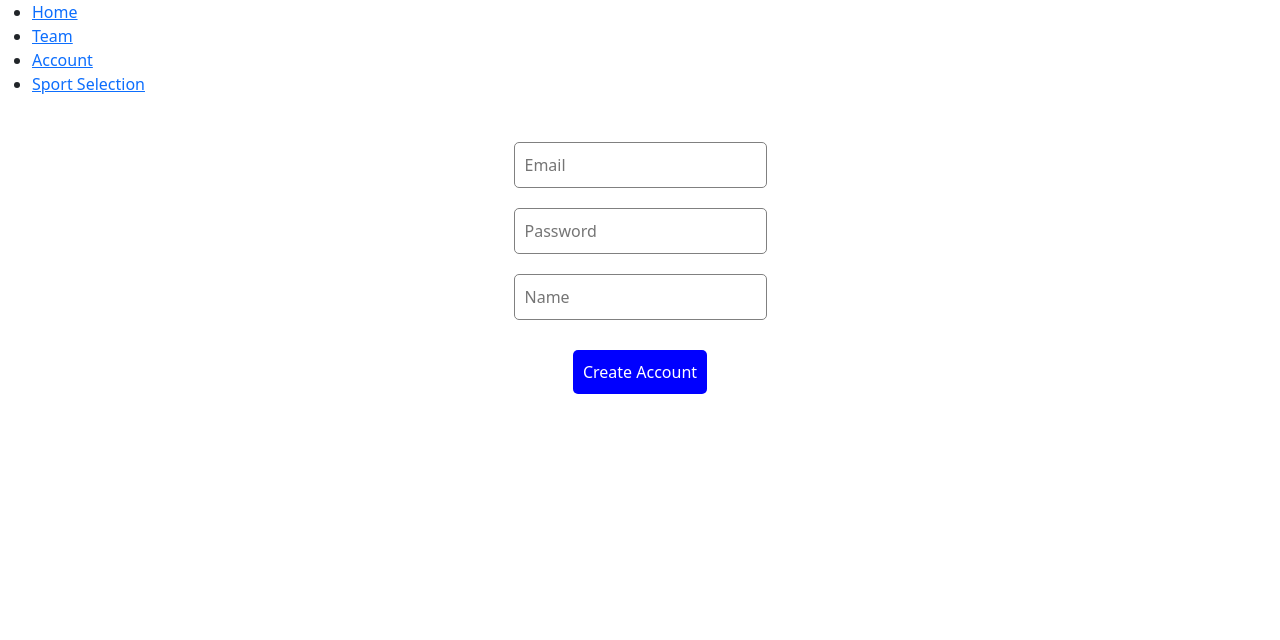
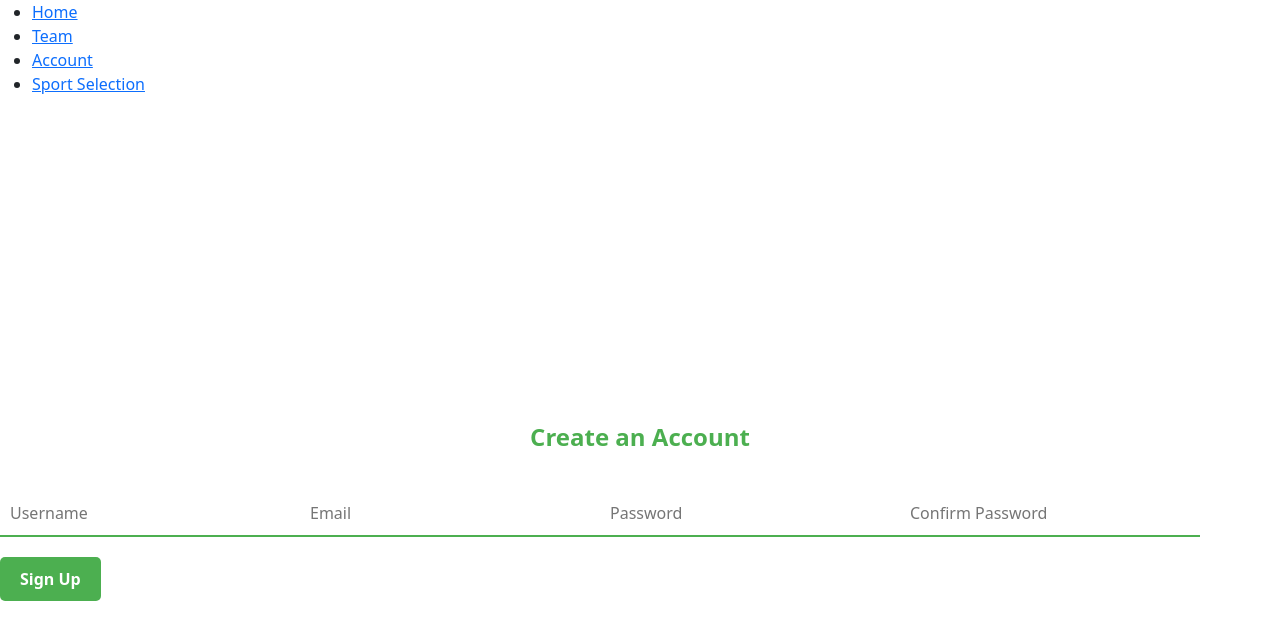
Before and after one commit to barryos112/Final-Year-Project, a React (Create React App) app in the folder final-year-project/: page /create-account in a window 1280 px wide. Shown: the top 640 px of the page. Built offline with nearby package versions, Linux system fonts and the light colour scheme.

Commit message:
Added account creation page, linked to home page

```diff
--- /dev/null
+++ b/final-year-project/src/Components/Account_creation/AccountCreation.css
@@ -0,0 +1,55 @@
+.form-container {
+    display: flex;
+    flex-direction: column;
+    align-items: center;
+    justify-content: center;
+    height: 100vh;
+  }
+
+  .form-header {
+    font-size: 24px;
+    font-weight: bold;
+    color: #4CAF50;
+    margin-bottom: 40px;
+  }
+
+  .form-input-container {
+    display: flex;
+    align-items: center;
+    margin-bottom: 20px;
+  }
+
+  .form-input-container i {
+    color: #4CAF50;
+    font-size: 18px;
+    margin-right: 10px;
+  }
+
+  .form-input {
+    width: 300px;
+    padding: 10px;
+    font-size: 16px;
+    border: none;
+    border-bottom: 2px solid #4CAF50;
+  }
+
+  .form-input:focus {
+    outline: none;
+    border-bottom: 2px solid #4CAF50;
+  }
+
+  .form-submit {
+    background-color: #4CAF50;
+    color: white;
+    font-size: 16px;
+    font-weight: bold;
+    padding: 10px 20px;
+    border: none;
+    border-radius: 5px;
+    cursor: pointer;
+    margin-top: 20px;
+  }
+
+  .form-submit:hover {
+    background-color: #3E8E41;
+  }
--- a/final-year-project/src/Components/Account_creation/account_creation.js
+++ b/final-year-project/src/Components/Account_creation/account_creation.js
@@ -1,86 +1,144 @@
-// import React from "react";
+// // import React from "react";
 
-// function Home() {
-//   return <h1>Account creation page</h1>;
-// }
+// // function Home() {
+// //   return <h1>Account creation page</h1>;
+// // }
+
+// // export default Home;
+
+// import React, { useState } from "react";
+
+// const useStyles = {
+//   container: {
+//     display: "flex",
+//     flexDirection: "column",
+//     alignItems: "center",
+//     padding: "20px",
+//   },
+//   formField: {
+//     margin: "10px",
+//     padding: "10px",
+//     borderRadius: "5px",
+//     border: "1px solid grey",
+//   },
+//   submitButton: {
+//     margin: "20px",
+//     padding: "10px",
+//     backgroundColor: "blue",
+//     color: "white",
+//     borderRadius: "5px",
+//     border: "none",
+//     "&:hover": {
+//       backgroundColor: "darkblue",
+//     },
+//   },
+// };
+
+// const Home = () => {
+//   const [formData, setFormData] = useState({
+//     email: "",
+//     password: "",
+//     name: "",
+//   });
+
+//   const handleInputChange = (event) => {
+//     const { name, value } = event.target;
+//     setFormData({ ...formData, [name]: value });
+//   };
+
+//   const handleSubmit = (event) => {
+//     event.preventDefault();
+//     console.log(formData);
+//   };
+
+//   return (
+//     <form onSubmit={handleSubmit} style={useStyles.container}>
+//       <input
+//         name="email"
+//         placeholder="Email"
+//         type="email"
+//         value={formData.email}
+//         onChange={handleInputChange}
+//         style={useStyles.formField}
+//       />
+//       <input
+//         name="password"
+//         placeholder="Password"
+//         type="password"
+//         value={formData.password}
+//         onChange={handleInputChange}
+//         style={useStyles.formField}
+//       />
+//       <input
+//         name="name"
+//         placeholder="Name"
+//         type="text"
+//         value={formData.name}
+//         onChange={handleInputChange}
+//         style={useStyles.formField}
+//       />
+//       <button type="submit" style={useStyles.submitButton}>
+//         Create Account
+//       </button>
+//     </form>
+//   );
+// };
 
 // export default Home;
 
 import React, { useState } from "react";
-
-const useStyles = {
-  container: {
-    display: "flex",
-    flexDirection: "column",
-    alignItems: "center",
-    padding: "20px",
-  },
-  formField: {
-    margin: "10px",
-    padding: "10px",
-    borderRadius: "5px",
-    border: "1px solid grey",
-  },
-  submitButton: {
-    margin: "20px",
-    padding: "10px",
-    backgroundColor: "blue",
-    color: "white",
-    borderRadius: "5px",
-    border: "none",
-    "&:hover": {
-      backgroundColor: "darkblue",
-    },
-  },
-};
+import "./AccountCreation.css";
 
 const Home = () => {
-  const [formData, setFormData] = useState({
-    email: "",
-    password: "",
-    name: "",
-  });
+  const [username, setUsername] = useState("");
+  const [email, setEmail] = useState("");
+  const [password, setPassword] = useState("");
+  const [confirmPassword, setConfirmPassword] = useState("");
 
-  const handleInputChange = (event) => {
-    const { name, value } = event.target;
-    setFormData({ ...formData, [name]: value });
-  };
-
-  const handleSubmit = (event) => {
-    event.preventDefault();
-    console.log(formData);
+  const handleSubmit = (e) => {
+    e.preventDefault();
+    // Validate form inputs and submit to server
   };
 
   return (
-    <form onSubmit={handleSubmit} style={useStyles.container}>
+    <div className="form-container">
+      <h1 className="form-header">Create an Account</h1>
+      <form onSubmit={handleSubmit}>
         <input
-        name="email"
-        placeholder="Email"
-        type="email"
-        value={formData.email}
-        onChange={handleInputChange}
-        style={useStyles.formField}
+          className="form-input"
+          type="text"
+          placeholder="Username"
+          value={username}
+          onChange={(e) => setUsername(e.target.value)}
+          required
         />
         <input
-        name="password"
-        placeholder="Password"
-        type="password"
-        value={formData.password}
-        onChange={handleInputChange}
-        style={useStyles.formField}
+          className="form-input"
+          type="email"
+          placeholder="Email"
+          value={email}
+          onChange={(e) => setEmail(e.target.value)}
+          required
         />
         <input
-        name="name"
-        placeholder="Name"
-        type="text"
-        value={formData.name}
-        onChange={handleInputChange}
-        style={useStyles.formField}
+          className="form-input"
+          type="password"
+          placeholder="Password"
+          value={password}
+          onChange={(e) => setPassword(e.target.value)}
+          required
         />
-      <button type="submit" style={useStyles.submitButton}>
-        Create Account
-      </button>
+        <input
+          className="form-input"
+          type="password"
+          placeholder="Confirm Password"
+          value={confirmPassword}
+          onChange={(e) => setConfirmPassword(e.target.value)}
+          required
+        />
+        <input className="form-submit" type="submit" value="Sign Up" />
       </form>
+    </div>
   );
 };
 
--- a/final-year-project/src/Components/Landing_page/landing_page.css
+++ b/final-year-project/src/Components/Landing_page/landing_page.css
@@ -40,3 +40,18 @@
   background-size: cover;
 	background-position: top center;
  }
+
+ .card {
+  width: 30%;
+  height: 200px;
+  margin-right: 1%;
+  display: inline-block;
+  vertical-align: top;
+}
+
+.card-container {
+  display: flex;
+  align-items: flex-start;
+  justify-content: flex-start;
+  width: 100%;
+}
--- a/final-year-project/src/Components/Landing_page/landing_page.js
+++ b/final-year-project/src/Components/Landing_page/landing_page.js
@@ -1,11 +1,22 @@
 import React from "react";
+import { Link } from "react-router-dom";
 
 import "./landing_page.css";
 import Card from "react-bootstrap/Card";
 
 const Home = () => {
   return (
-    <div className="card">
+    <div className="card-container">
+      <Card style={{ width: "18rem" }}>
+        {/* <Card.Img variant="top" src="holder.js/100px180" /> */}
+        <Card.Body>
+          <Card.Title>Card Title</Card.Title>
+          <Card.Text>
+            Some quick example text to build on the card title and make up the
+            bulk of the card's content.
+          </Card.Text>
+        </Card.Body>
+      </Card>
       <Card style={{ width: "18rem" }}>
         {/* <Card.Img variant="top" src="holder.js/100px180" /> */}
         <Card.Body>
@@ -22,7 +33,9 @@ const Home = () => {
           <h1>Welcome to the future of Fantasy Sports</h1>
         </div>
         <div className="home-page-body">
-          <button className="join-button">Join a League</button>
+          <Link to="/create-account">
+            <button className="join-button">Create an account</button>
+          </Link>
         </div>
       </div>
     </div>
```
Lines whose indentation alone changed are shown as unchanged.
